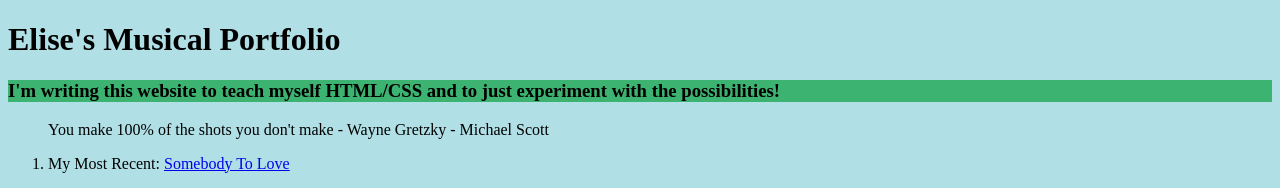
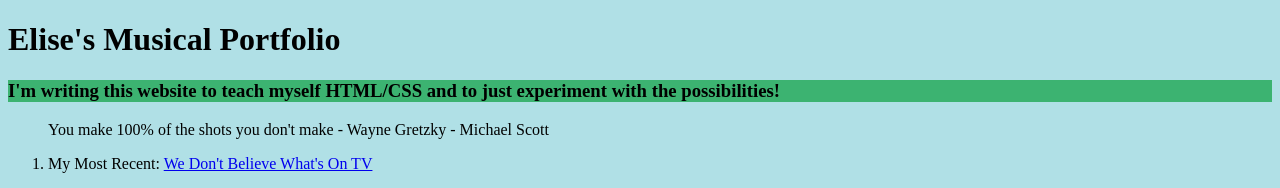
Before and after one commit to elisepope96/elisepope96.github.io, a plain HTML site: page index.html in a window 1280 px wide. Shown: the top 188 px of the page. Drawn offline with Linux system fonts and the light colour scheme; grey boxes are pictures that could not be loaded.

Commit message:
Update index.html

```diff
--- a/index.html
+++ b/index.html
@@ -15,7 +15,7 @@
             You make 100% of the shots you don't make - Wayne Gretzky - Michael Scott
         </blockquote>
         <ol>
-            <li> My Most Recent: <a href=”https://youtu.be/MFc4NKQj6oE”> Somebody To Love </a>
+            <li> My Most Recent: <a href=”https://youtu.be/MFc4NKQj6oE”> We Don't Believe What's On TV </a>
             </li>
         <br/>
       <iframe width="560" height="315" src="https://www.youtube.com/embed/MFc4NKQj6oE" frameborder="0" allow="autoplay; encrypted-media" allowfullscreen></iframe>
```
